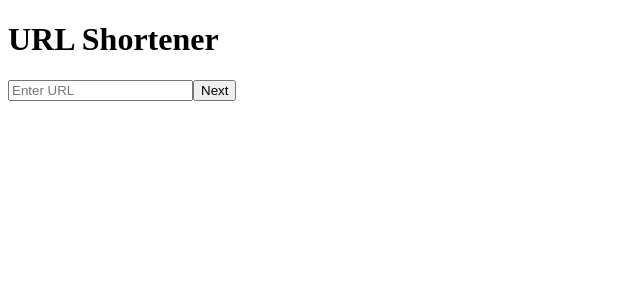
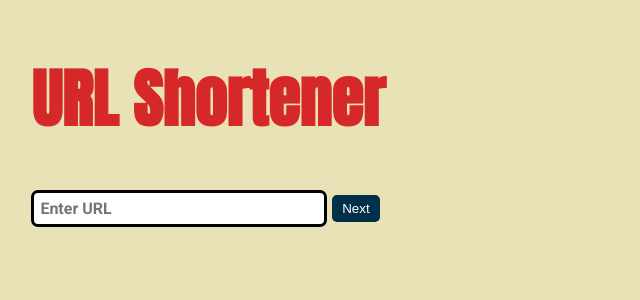
Before and after one commit to devanshu-gupta2002/url-shortener, a React (Create React App) app: page / in a window 1280 px wide. Shown: the top 300 px of the page, without its empty margins (0-640 px from the left). Built offline with nearby package versions, Linux system fonts and the light colour scheme.

Commit message:
added style

```diff
--- a/src/App.js
+++ b/src/App.js
@@ -10,7 +10,6 @@ const App = () => {
     <div className="App">
       <InputForm setUrl={setUrl} />
       {url && <InputResult url={url} />}
-
     </div>
   );
 }
--- a/src/components/inputResult.js
+++ b/src/components/inputResult.js
@@ -71,6 +71,7 @@ const InputResult = ({url}) => {
       }
       let apiResponse = await axios(apiCall);
       let link = apiResponse.data;
+      console.log(link)
       setShortLink(link.shortUrl);
     } catch(err) {
       setError(err);
@@ -83,13 +84,13 @@ const InputResult = ({url}) => {
     return <p className="notification">Fetching Short URL</p>
   }
   if(error) {
-    return <p className="notification">Something went wrong</p>
+    return <p className="notification">Enter a valid URL</p>
   }
 
   return(
     <>
-      <div>
-        <h3>Choose your service:</h3>
+      <div className='inputResult'>
+        <h2>Choose your service:</h2>
         <div>
           <button onClick={fetchTiny}>TinyURL</button>
           <button onClick={fetchTly}>T.ly</button>
@@ -97,16 +98,14 @@ const InputResult = ({url}) => {
         </div>
       </div>
       {shortLink && (
-        <div className="result">
-          <p>{shortLink}</p>
-          <CopyToClipboard
-            text={shortLink}
-            onCopy={() => setCopy(true)}
-          >
-            <button className={copy ? "copied" : ""}>Copy to Clipboard</button>
-          </CopyToClipboard>
-        </div>
-      )}
+  <div className="result">
+      <p>{shortLink}
+      <CopyToClipboard text={shortLink} onCopy={() => setCopy(true)}>
+        <button className={copy ? "copied" : ""}>Copy</button>
+      </CopyToClipboard>
+      </p>
+  </div>
+)}
     </>
   )
 }
--- a/src/style/App.css
+++ b/src/style/App.css
@@ -0,0 +1,97 @@
+.App {
+  height: fit-content;
+  display: flex;
+  flex-direction: column;
+  align-items: center;
+  justify-content: center;
+  /* background-color: #eae2b7; */
+}
+
+
+.inputForm h1{
+  font-family: 'Anton', sans-serif;
+  font-size: 4rem;
+  color: #d62828;
+}
+
+.inputForm div{
+  display: flex;
+
+}
+
+.inputForm input {
+  width: 100%;
+  font-family: 'Roboto', sans-serif;
+  font-size: 1rem;
+  border-radius: 7px;
+  padding: 6px;
+  border: solid;
+  font-weight: bold;
+}
+
+
+
+.inputForm button {
+  background-color: #003049;
+  color: white;
+  padding: 5px 10px;
+  border: none;
+  border-radius: 5px;
+  cursor: pointer;
+  margin: 5px;
+}
+
+.inputResult button {
+  background-color: #003049;
+  color: white;
+  padding: 5px 10px;
+  border: none;
+  border-radius: 5px;
+  cursor: pointer;
+  margin: 5px;
+}
+
+button:hover, button:focus {
+  background-color: #f77f00;
+}
+
+.inputResult h2{
+  color: #d62828;
+  font-family: 'Roboto', sans-serif;
+  margin-bottom: 0rem;
+}
+
+.result {
+  display: flex;
+  align-items: center;
+  justify-content: space-between;
+  padding: 0.4rem 1rem;
+}
+
+.result p{
+  font-family: 'Roboto', sans-serif;
+  font-size: 1rem;
+  border-radius: 7px;
+  padding: 3px;
+  border: solid;
+  font-weight: bold;
+  color: #003049;
+  margin-right: 1rem;
+}
+
+.result button {
+  background-color: #003049;
+  color: white;
+  border: none;
+  border-radius: 5px;
+  cursor: pointer;
+  margin-left: 1rem;
+  padding: 0.5rem 1rem;
+}
+
+.notification {
+  color: #d62828;
+  font-size: 1rem;
+  font-family: 'Roboto', sans-serif;
+  font-weight: bold;
+}
--- a/src/style/index.css
+++ b/src/style/index.css
@@ -1,5 +1,7 @@
+@import url('https://fonts.googleapis.com/css2?family=Anton&family=Roboto:ital,wght@0,100;0,700;1,400;1,700&family=Rubik:wght@400;500;700&display=swap');
 
 html, body {
   width: 400px;
   height: 300px;
+  background-color: #eae2b7;
 }
```
Also changed, not shown: 14 other files (tests, documents, lock files or other folders).
